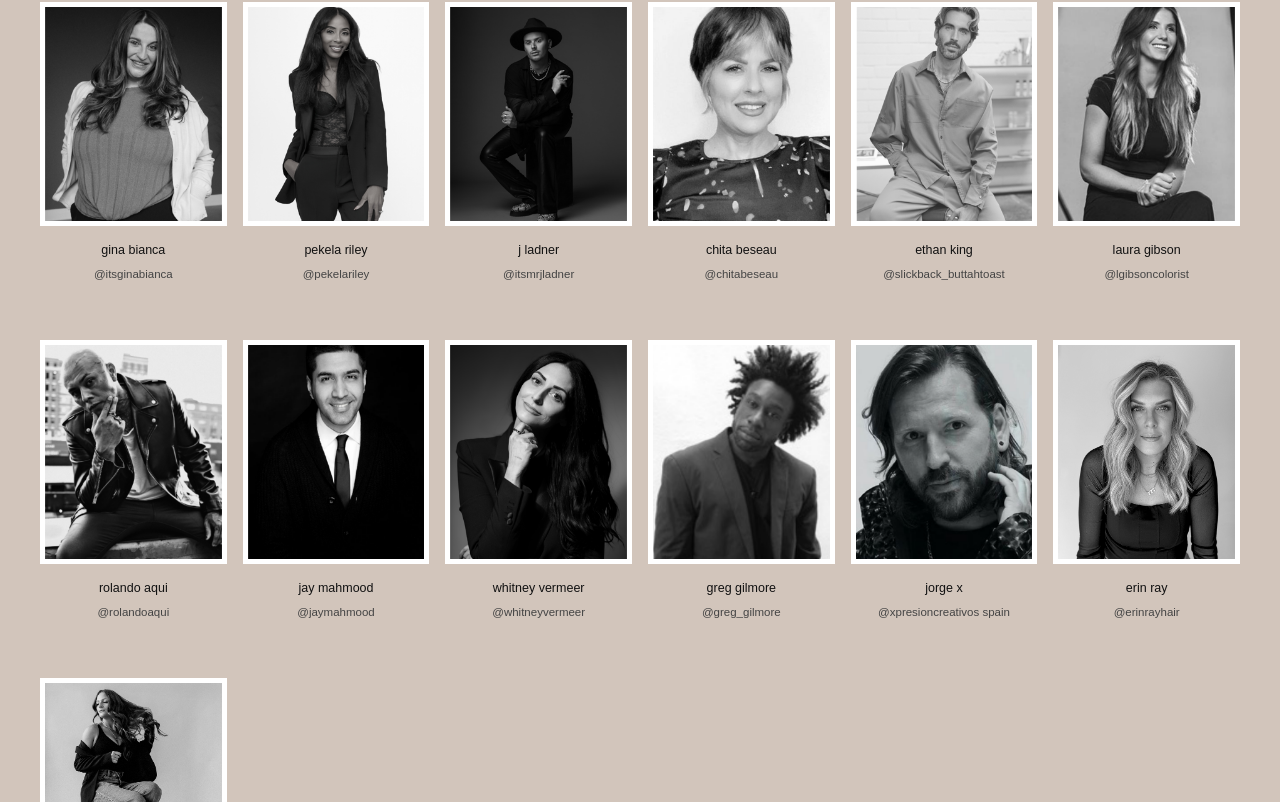
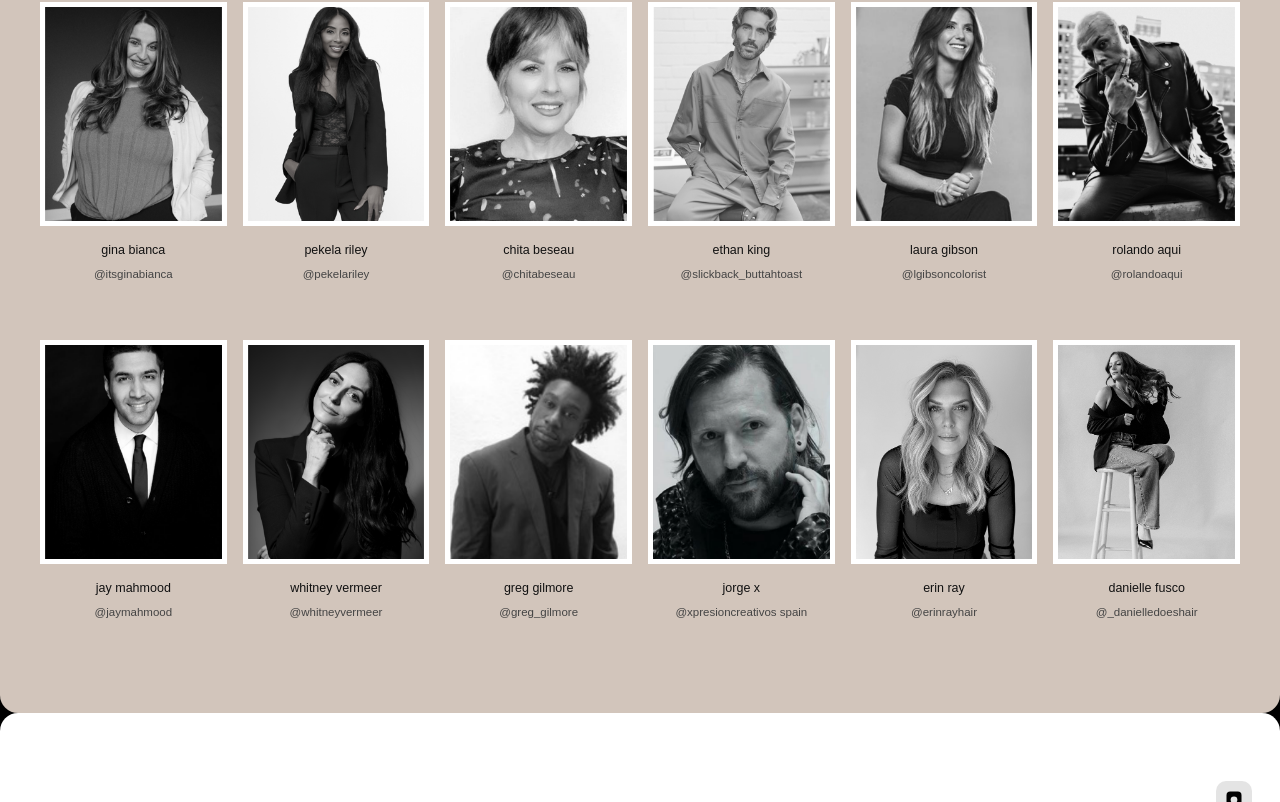
Before and after one commit to lfranckx/social-art-group, a React (Vite) app: page / in a window 1280 px wide. Shown: the part 3470-4272 px from the top of the page. Built offline with nearby package versions, Linux system fonts and the light colour scheme; a web font is replaced by a local one.

Commit message:
remove J Lad

```diff
--- a/src/components/TalentRosterGrid.jsx
+++ b/src/components/TalentRosterGrid.jsx
@@ -15,7 +15,6 @@ import sav from '../assets/talent/3 12.png';
 
 import gina from '../assets/talent/4 3.png';
 import pekela from '../assets/talent/4 7.png';
-import jlad from '../assets/talent/4 10.png';
 import chita from '../assets/talent/4 9.png';
 import ethan from '../assets/talent/4 13.png';
 import laura from '../assets/talent/4 14.png';
@@ -49,7 +48,6 @@ const section1 = [
 const section2 = [
   { name: "gina bianca", handle: "@itsginabianca", img: gina },
   { name: "pekela riley", handle: "@pekelariley", img: pekela },
-  { name: "j ladner", handle: "@itsmrjladner", img: jlad },
   { name: "chita beseau", handle: "@chitabeseau", img: chita },
   { name: "ethan king", handle: "@slickback_buttahtoast", img: ethan },
   { name: "laura gibson", handle: "@lgibsoncolorist", img: laura },
@@ -61,7 +59,6 @@ const section2 = [
   { name: "jorge x", handle: "@xpresioncreativos spain", img: jorge },
   { name: "Erin Ray", handle: "@erinrayhair", img: erin },
   { name: "Danielle Fusco", handle: "@_danielledoeshair", img: danielle },
-  // { name: "tyler mascio", handle: "@mac_daddybeauty", img: tyler },
 ];
 
 /* REUSABLE GRID */
```
